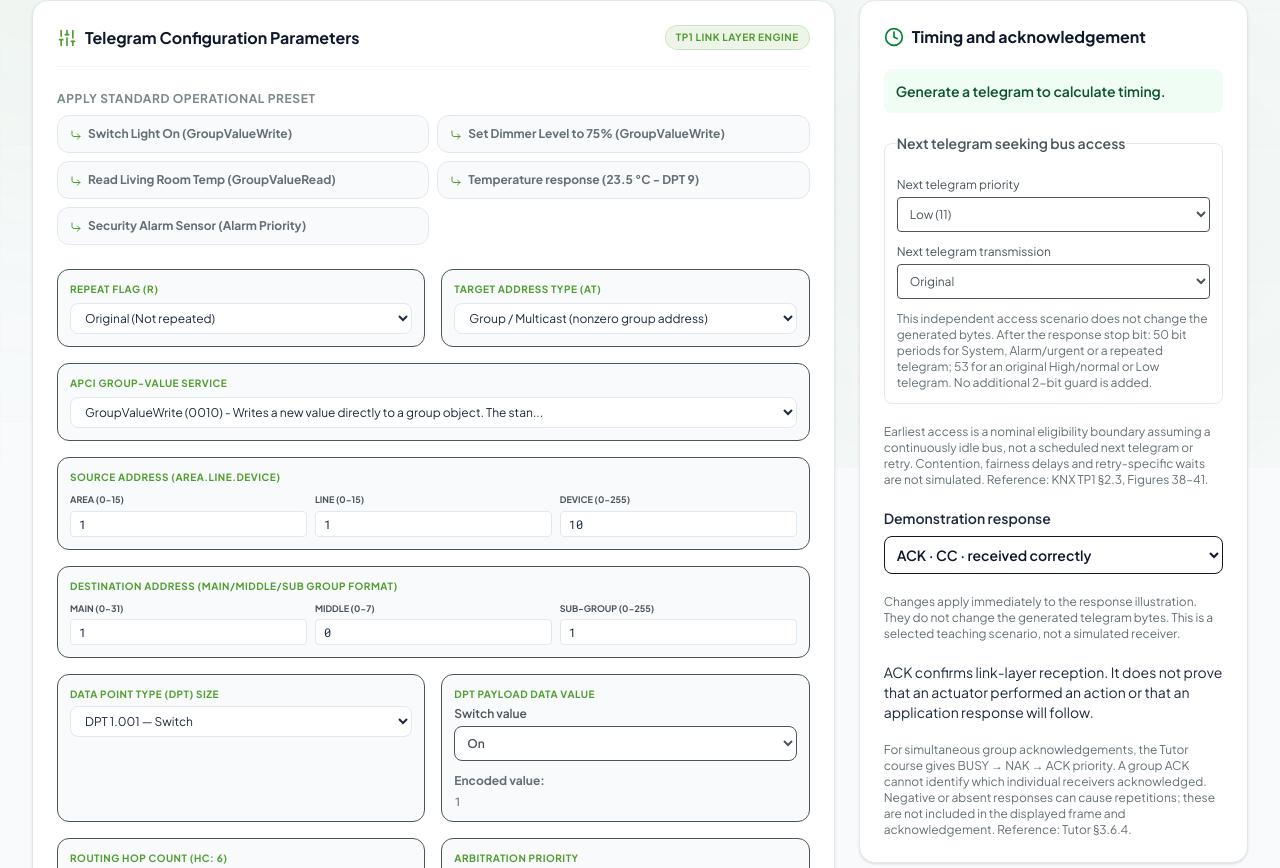
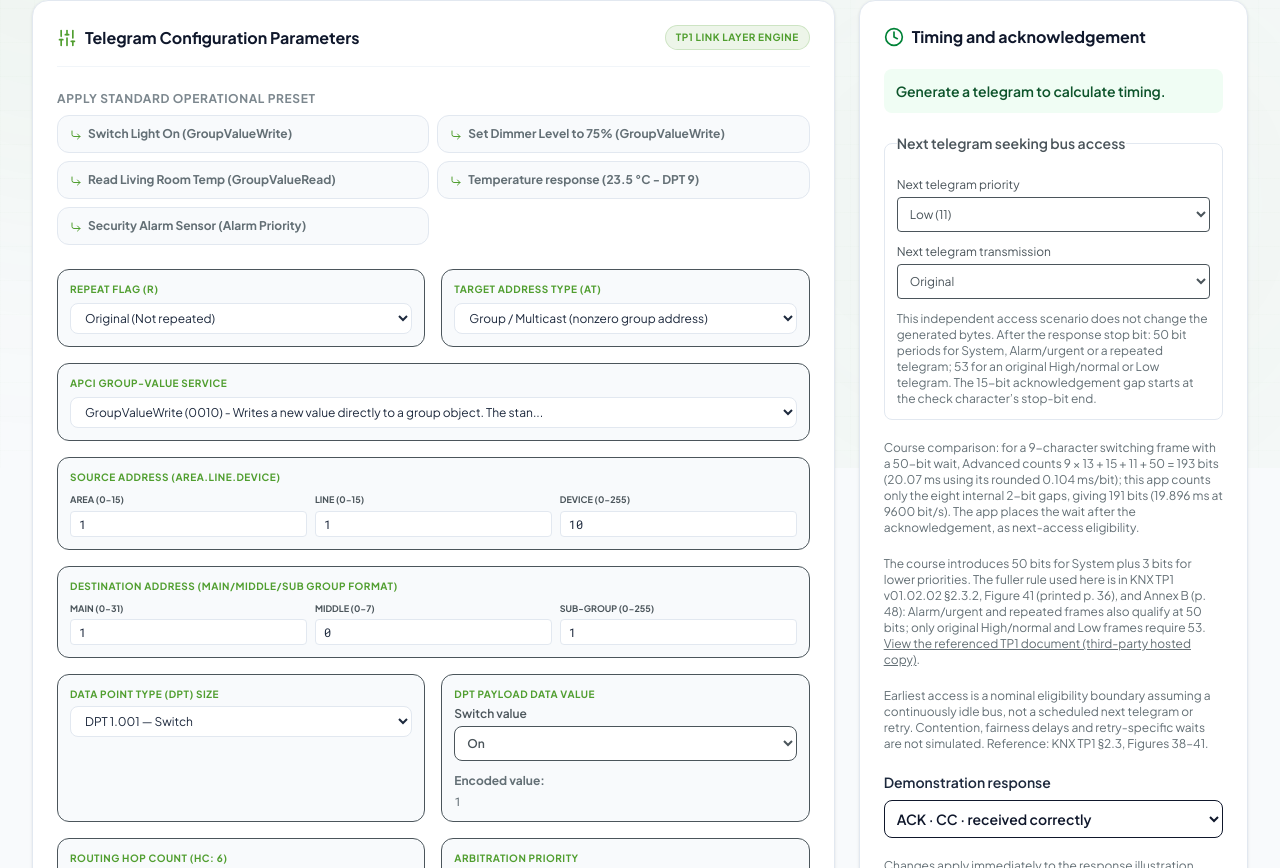
Before and after one commit to MrDahl/KNX, a React (Vite) app: page / in a window 1280 px wide. Shown: the part 332-1200 px from the top of the page. Built offline with nearby package versions, Linux system fonts and the light colour scheme.

Commit message:
Review DPT layouts and explain course timing conventions

```diff
--- a/src/components/TelegramVisualizer.tsx
+++ b/src/components/TelegramVisualizer.tsx
@@ -512,8 +512,10 @@ export function TelegramVisualizer({scenario}:{scenario?:{id:string;values:Value
                 <option value="1">Original</option><option value="0">Repeated</option>
               </select>
             </label>
-            <p className="text-xs text-slate-600">This independent access scenario does not change the generated bytes. After the response stop bit: 50 bit periods for System, Alarm/urgent or a repeated telegram; 53 for an original High/normal or Low telegram. No additional 2-bit guard is added.</p>
+            <p className="text-xs text-slate-600">This independent access scenario does not change the generated bytes. After the response stop bit: 50 bit periods for System, Alarm/urgent or a repeated telegram; 53 for an original High/normal or Low telegram. The 15-bit acknowledgement gap starts at the check character’s stop-bit end.</p>
           </fieldset>
+          <p className="text-xs text-slate-600">Course comparison: for a 9-character switching frame with a 50-bit wait, Advanced counts 9 × 13 + 15 + 11 + 50 = 193 bits (20.07 ms using its rounded 0.104 ms/bit); this app counts only the eight internal 2-bit gaps, giving 191 bits (19.896 ms at 9600 bit/s). The app places the wait after the acknowledgement, as next-access eligibility.</p>
+          <p className="text-xs text-slate-600">The course introduces 50 bits for System plus 3 bits for lower priorities. The fuller rule used here is in KNX TP1 v01.02.02 §2.3.2, Figure 41 (printed p. 36), and Annex B (p. 48): Alarm/urgent and repeated frames also qualify at 50 bits; only original High/normal and Low frames require 53. <a className="underline" href="https://www.scribd.com/document/618179938/03-02-02-Communication-Medium-TP1-v01-02-02-AS" target="_blank" rel="noreferrer">View the referenced TP1 document (third-party hosted copy)</a>.</p>
           <p className="text-xs text-slate-600">Earliest access is a nominal eligibility boundary assuming a continuously idle bus, not a scheduled next telegram or retry. Contention, fairness delays and retry-specific waits are not simulated. Reference: KNX TP1 §2.3, Figures 38–41.</p>
           <label className="block text-sm font-semibold text-slate-800">Demonstration response
             <select aria-label="Demonstration response" value={response} onChange={e=>setResponse(e.target.value as typeof response)} className="block w-full mt-2 border rounded-lg p-2 bg-white text-slate-900">
```
